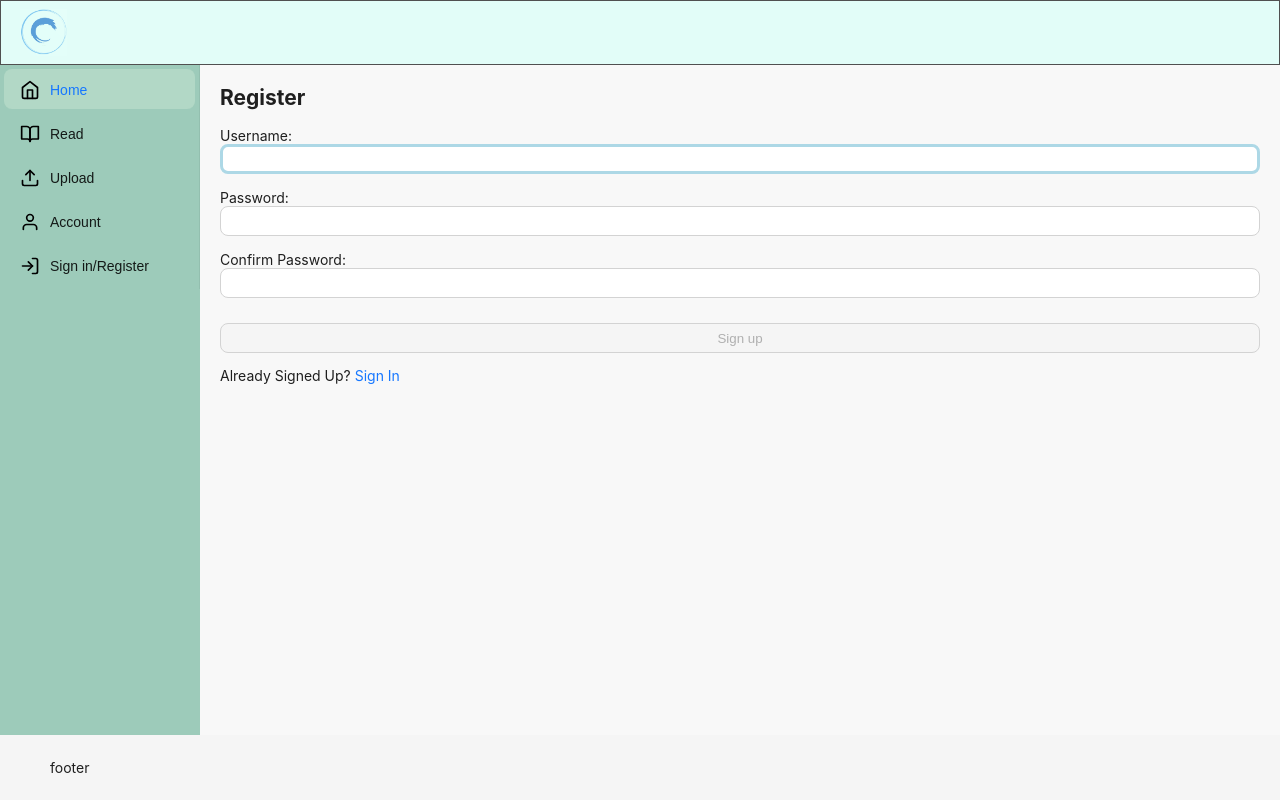
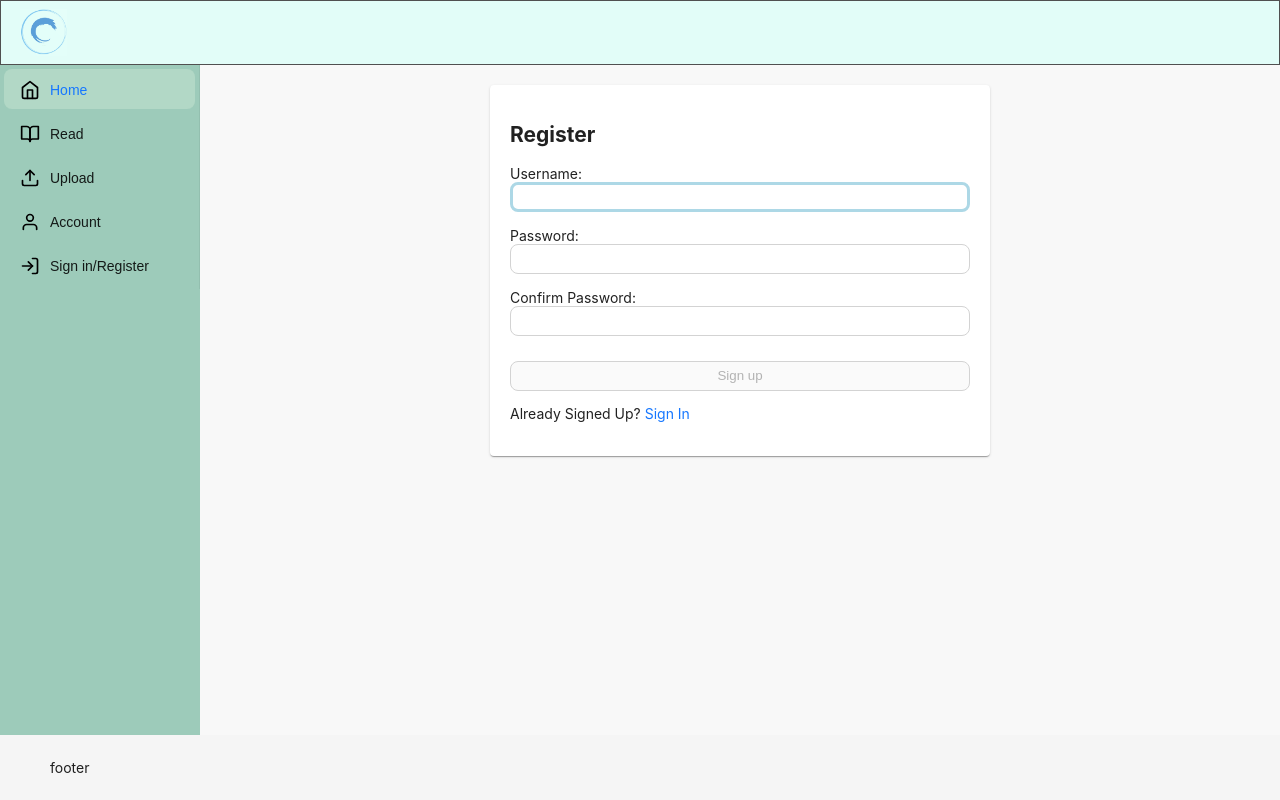
Before and after one commit to Wanderoooo/mangalator, a React (Create React App) app in the folder frontend/: page /register in a window 1280 px wide. Built offline with nearby package versions, Linux system fonts and the light colour scheme.

Commit message:
Upload Album Forced A Name

```diff
--- a/frontend/src/LoginScreen/Login.css
+++ b/frontend/src/LoginScreen/Login.css
@@ -27,6 +27,4 @@
     display: flex;
   justify-content: center; /* Center horizontally */
   align-items: center; /* Center vertically */
-  top: 50%;
-  bottom: 50%;
   }
--- a/frontend/src/LoginScreen/Login.js
+++ b/frontend/src/LoginScreen/Login.js
@@ -66,7 +66,7 @@ function Login() {
 
     //Steal the HTML and authentication from this video https://youtu.be/X3qyxo_UTR4?si=Evobd3HCobfdD1MU
     return (
-        <section>
+        <section className="sectionContainer">
             <Paper className="Paper">
 
             <p ref={errRef} className={errMsg? "errmsg" : "offscreen"} aria-live="assertive">{errMsg}</p>
--- a/frontend/src/LoginScreen/Register.css
+++ b/frontend/src/LoginScreen/Register.css
@@ -38,3 +38,17 @@ form {
     display: flex;
     flex-direction: column;
   }
+
+  .Paper {
+    padding: 20px;
+    width: 500px;  /* Adjust as needed */
+    height: auto; /* Adjust as needed */
+    margin: auto;
+
+  }
+
+  .sectionContainer {
+    display: flex;
+  justify-content: center; /* Center horizontally */
+  align-items: center; /* Center vertically */
+  }
--- a/frontend/src/LoginScreen/Register.js
+++ b/frontend/src/LoginScreen/Register.js
@@ -6,6 +6,7 @@ import './Register.css'
 import axios from 'axios';
 import { Form, Input, Button, Checkbox, message } from 'antd';
 import { QuestionCircleOutlined } from '@ant-design/icons';
+import { Paper } from "@mui/material";
 
 const USER_REGEX = /^[a-zA-Z][a-zA-Z0-9-_]{3,23}$/;
 const PWD_REGEX = /^(?=.*[a-z])(?=.*[A-Z])(?=.*[0-9])(?=.*[!@#$%]).{8,24}$/;
@@ -95,8 +96,9 @@ function RegisterPage() {
 
 
     return (
-        <div>
-            <section>
+
+        <section className="sectionContainer">
+            <Paper className="Paper">
                 <p ref={errRef} className={errMsg? "errmsg" : "offscreen"} aria-live="assertive">{errMsg}</p>
                 <h1>Register</h1>
                 <form onSubmit={handleSubmit}>
@@ -185,9 +187,9 @@ function RegisterPage() {
                         Already Signed Up? <Link to='/login'>Sign In</Link>
                     </p>
                 </form>
+            </Paper>
+        </section>
 
-            </section>
-        </div>
     )
 }
 
--- a/frontend/src/UploadPage/ImageRenderer.css
+++ b/frontend/src/UploadPage/ImageRenderer.css
@@ -9,4 +9,15 @@
   .imageRenderer {
     display: flex;
     flex-direction: column;
+    justify-content: center; /* Center horizontally */
+    align-items: center; /* Center vertically */
   }
+
+  .ant-btn-primary {
+    background-color: #4a8fe7;
+    border-color: #4a8fe7;
+  }
+
+  .albumField {
+    padding-top: 10px;
+  }
--- a/frontend/src/UploadPage/ImageRenderer.js
+++ b/frontend/src/UploadPage/ImageRenderer.js
@@ -4,7 +4,8 @@ import { useNavigate } from 'react-router-dom';
 import "./ImageRenderer.css"
 import { KeyContext } from '../context/KeyContext';
 import AuthContext from '../context/AuthProvider';
-import { Button } from 'antd';
+import { Button, Form, Input } from 'antd';
+import { Paper } from '@mui/material';
 
 function ImageProcessor( {imgs} ) {
     const [images, setImages] = useState(imgs);
@@ -15,6 +16,8 @@ function ImageProcessor( {imgs} ) {
     const navigate = useNavigate();
     const { currentKey, setCurrentKey } = useContext(KeyContext);
     const { auth, setAuth } = useContext(AuthContext);
+
+    const [albumName, setAlbumname ] = useState('');
 
 
     useEffect(() => {
@@ -35,7 +38,8 @@ function ImageProcessor( {imgs} ) {
             console.log("TODO: PROCESS IMAGES NEEDS API HELP")
             setLoading(true);
             console.log(imgs);
-            const response = await axios.post('Process Images API', JSON.stringify({images: imgs, key: auth.user}));
+            console.log(albumName);
+            const response = await axios.post('Process Images API', JSON.stringify({images: imgs, name: albumName, key: auth.user}));
             //let newImages = await alterImageForTesting(imgs);
             setLoading(false);
             setProcessedImages(response?.data);
@@ -49,18 +53,26 @@ function ImageProcessor( {imgs} ) {
     };
 
     return (
-        <div className="imageRenderer">
-            <p ref={throbRef} className={loading? "throbbing" : "offscreen"} aria-live="assertive">Your Translation Is Loading...</p>
-            <p ref={throbRef} className={loading? "throbbing" : "offscreen"} aria-live="assertive">Time Elapsed: {timeElapsed}</p>
-            <Button type="primary" style={{ background: '#4a8fe7', borderColor: '#4a8fe7', margin: '10px'}} onClick={() => processImages()}>
+            <Form className="imageRenderer" onFinish={processImages}>
+                <Form.Item label="Album Name" className="albumField" rules={[{ required: true, message: 'Please input a title for your album!' }]}>
+                    <Input onChange={(e) => setAlbumname(e.target.value)} value={albumName}/>
+                </Form.Item>
+                <Form.Item>
+                    <Button type="button" style={{ background: '#4a8fe7', borderColor: '#4a8fe7', margin: '10px'}}>
                         Translate Images!
                     </Button>
+                </Form.Item>
+                <Form.Item>
+                    <p ref={throbRef} className={loading? "throbbing" : "offscreen"} aria-live="assertive">Your Translation Is Loading, Time Elapsed: {timeElapsed}</p>
+                </Form.Item>
+                <Form.Item>
                     <div>
                         {processedImages.map((image, index) => (
                             <img key={index} src={image} alt={`Processed ${index}`} />
                         ))}
                     </div>
-        </div>
+                </Form.Item>
+            </Form>
     );
 }
 async function alterImageForTesting(images) {
```
Lines whose indentation alone changed are shown as unchanged.
